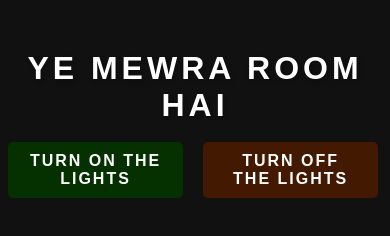
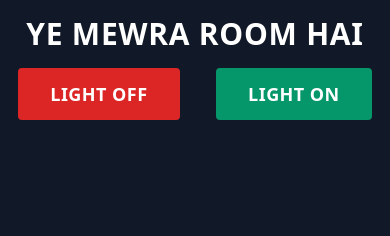
Before and after one commit to arey-pranay/MyRroomm, a plain HTML site: page index.html in a window 390 px wide. Drawn offline with nearby package versions, Linux system fonts and the light colour scheme.

Commit message:
Add files via upload

```diff
--- a/index.html
+++ b/index.html
@@ -6,26 +6,55 @@
   <meta http-equiv="X-UA-Compatible" content="IE=edge" />
   <meta name="viewport" content="width=device-width, initial-scale=1.0" />
   <title>Document</title>
-  <link rel="stylesheet" href="style.css" />
+  <!-- Include Tailwind CSS CDN -->
+  <link href="https://cdn.jsdelivr.net/npm/tailwindcss@2.2.19/dist/tailwind.min.css" rel="stylesheet">
 </head>
 
-<body>
-  <div class="main-container">
-    <h1>Ye mewra room hai</h1>
-    <!-- <h4>Aur yahan pawry nahi hori hai</h4> -->
-    <div class="btncntr">
-      <button id="btn">Turn On the lights</button>
-      <button id="btn2">Turn Off the lights</button>
+<body class="bg-gray-900">
+
+  <div class=" flex-col flex justify-center items-center h-screen">
+
+    <div class="justify-around w-full items-center py-4 mb-2 hidden md:flex">
+      <button
+        class="btn2 px-8 py-3 bg-red-600 text-white font-semibold uppercase text-lg tracking-wide rounded hover:bg-red-900 transition-all hover:scale-90 duration-300">
+        Turn Off the lights
+      </button>
+
+      <h1 class="text-white text-4xl font-semibold uppercase tracking-wide ">Ye mewra room hai</h1>
+
+
+      <button
+        class="btn px-8 py-3 bg-green-600 text-white font-semibold uppercase text-lg tracking-wide rounded hover:bg-green-900 hover:scale-90 transition-all duration-300">Turn
+        On the lights</button>
+    </div>
+    <div class="justify-around w-full items-center py-4 mb-2 md:hidden flex flex-col">
+
+      <div>
+        <h1 class="text-white text-3xl px-4 font-semibold uppercase tracking-wide ">Ye mewra room hai</h1>
+
+      </div>
+      <div class="flex w-full justify-around my-4">
+        <button
+          class=" btn2 px-8 py-3 bg-red-600 text-white font-semibold uppercase text-lg tracking-wide rounded hover:bg-red-900 transition-all hover:scale-90 duration-300">
+          Light Off
+        </button>
+        <button
+          class="btn px-8 py-3 bg-green-600 text-white font-semibold uppercase text-lg tracking-wide rounded hover:bg-green-900 hover:scale-90 transition-all duration-300">
+          Light On</button>
+      </div>
+
     </div>
 
-    <div class="image-container"></div>
+    <div class="w-full h-full overflow-hidden image-container"></div>
   </div>
 
+
+  <!-- JavaScript and Panolens libraries -->
   <script src="https://cdnjs.cloudflare.com/ajax/libs/three.js/105/three.min.js"
     integrity="sha512-uWKImujbh9CwNa8Eey5s8vlHDB4o1HhrVszkympkm5ciYTnUEQv3t4QHU02CUqPtdKTg62FsHo12x63q6u0wmg=="
     crossorigin="anonymous" referrerpolicy="no-referrer"></script>
   <script src="js/panolens.min.js"></script>
-
+  <!-- Your custom JavaScript -->
   <script src="main.js"></script>
 </body>
 
--- a/main.js
+++ b/main.js
@@ -5,8 +5,17 @@ const panoramaImage2 = new PANOLENS.ImagePanorama("images/image1.jpeg");
 
 const imageContainer = document.querySelector(".image-container");
 
-const btn = document.querySelector("#btn").addEventListener("click", yesRoom);
-const btn2 = document.querySelector("#btn2").addEventListener("click", noRoom);
+const btns = document.querySelectorAll(".btn, .btn2");
+
+btns.forEach((btn) => {
+  btn.addEventListener("click", function () {
+    if (btn.classList.contains("btn")) {
+      yesRoom();
+    } else if (btn.classList.contains("btn2")) {
+      noRoom();
+    }
+  });
+});
 
 const viewer = new PANOLENS.Viewer({
   container: imageContainer,
```
Also changed, not shown: tailwind.config.js (added).
